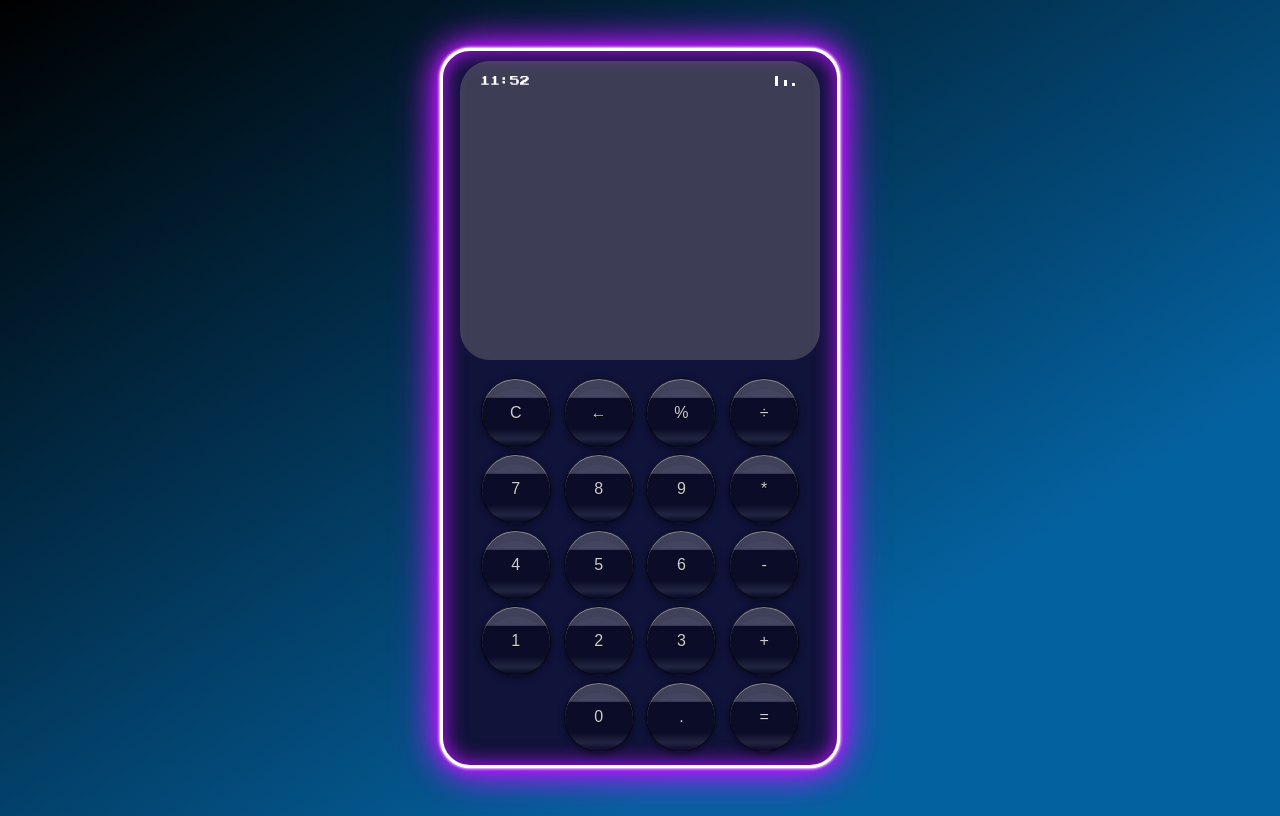
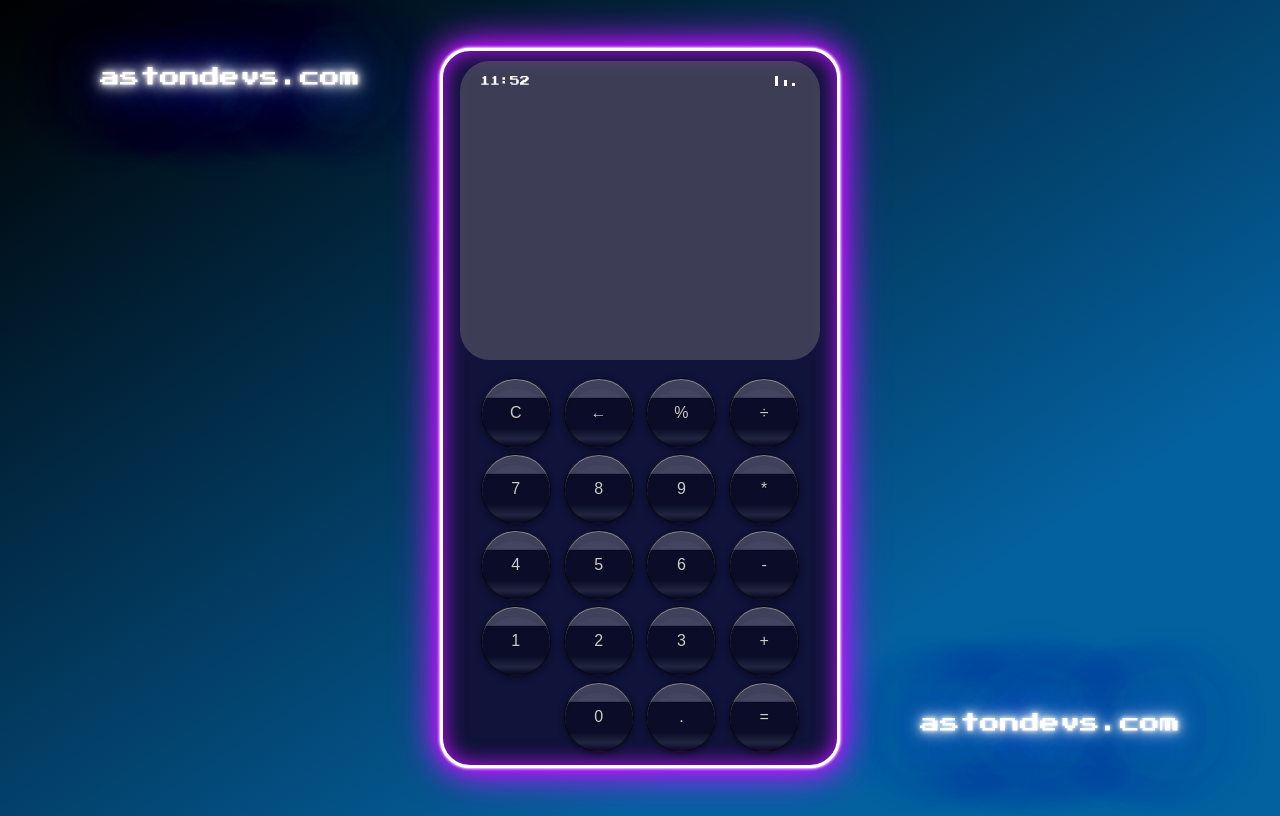
Before and after one commit to limitlesscreator/calculatorAston, a plain HTML site: page index.html in a window 1280 px wide. Drawn offline with Linux system fonts and the light colour scheme.

Commit message:
finished

```diff
--- a/index.html
+++ b/index.html
@@ -8,12 +8,12 @@
     <link href='https://fonts.googleapis.com/css?family=Yellowtail:400' rel='stylesheet' type='text/css'>
 </head>
 <body>
-<!--<h2 class="neonAton">-->
-<!--    astondevs.com-->
-<!--</h2>-->
-<!--<h2 class="secondNeonAston">-->
-<!--    astondevs.com-->
-<!--</h2>-->
+<h2 class="neonAton">
+    astondevs.com
+</h2>
+<h2 class="secondNeonAston">
+    astondevs.com
+</h2>
 <div class="calculator">
     <div class="output">
         <div id="timer"></div>
```
